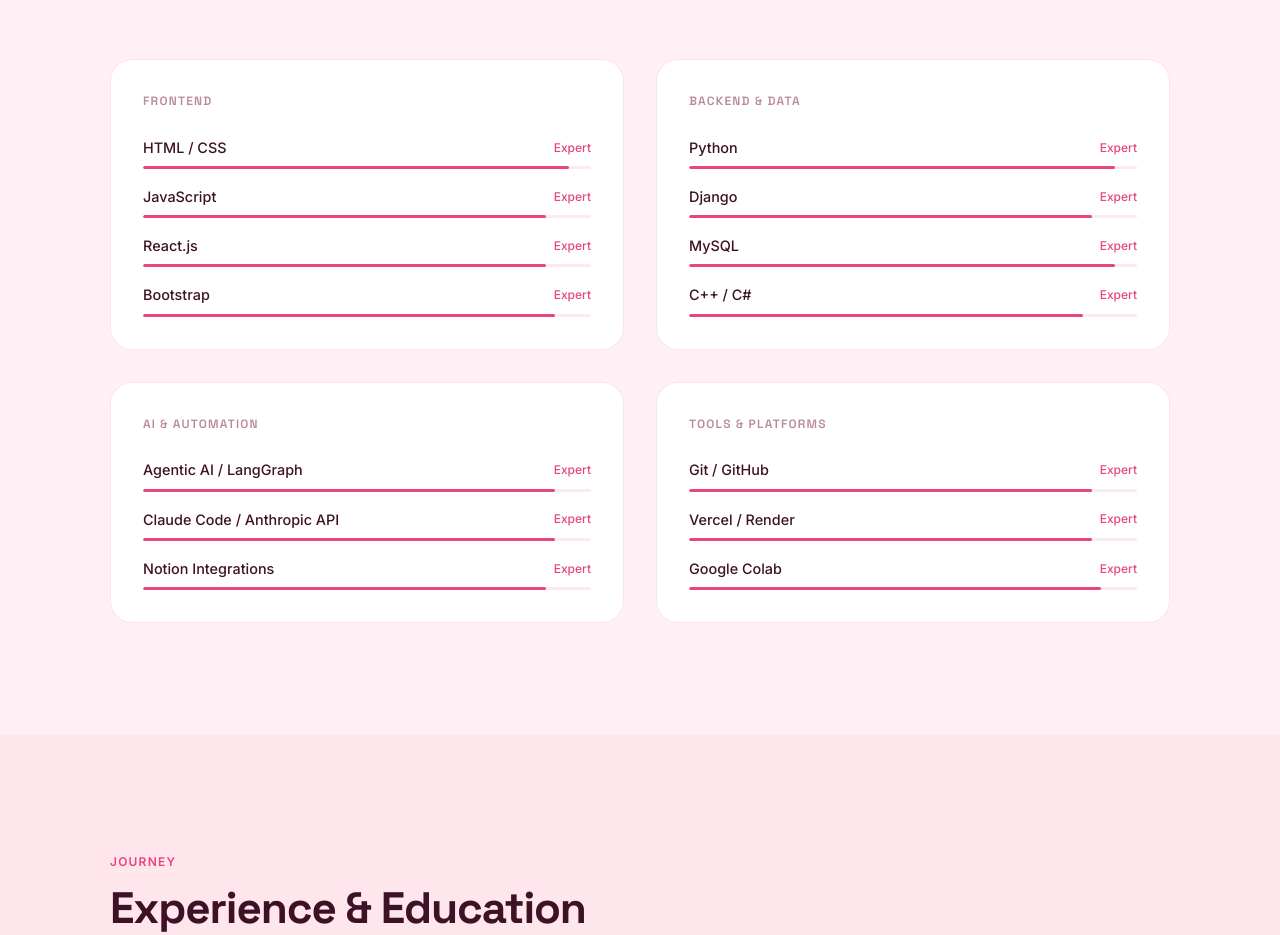
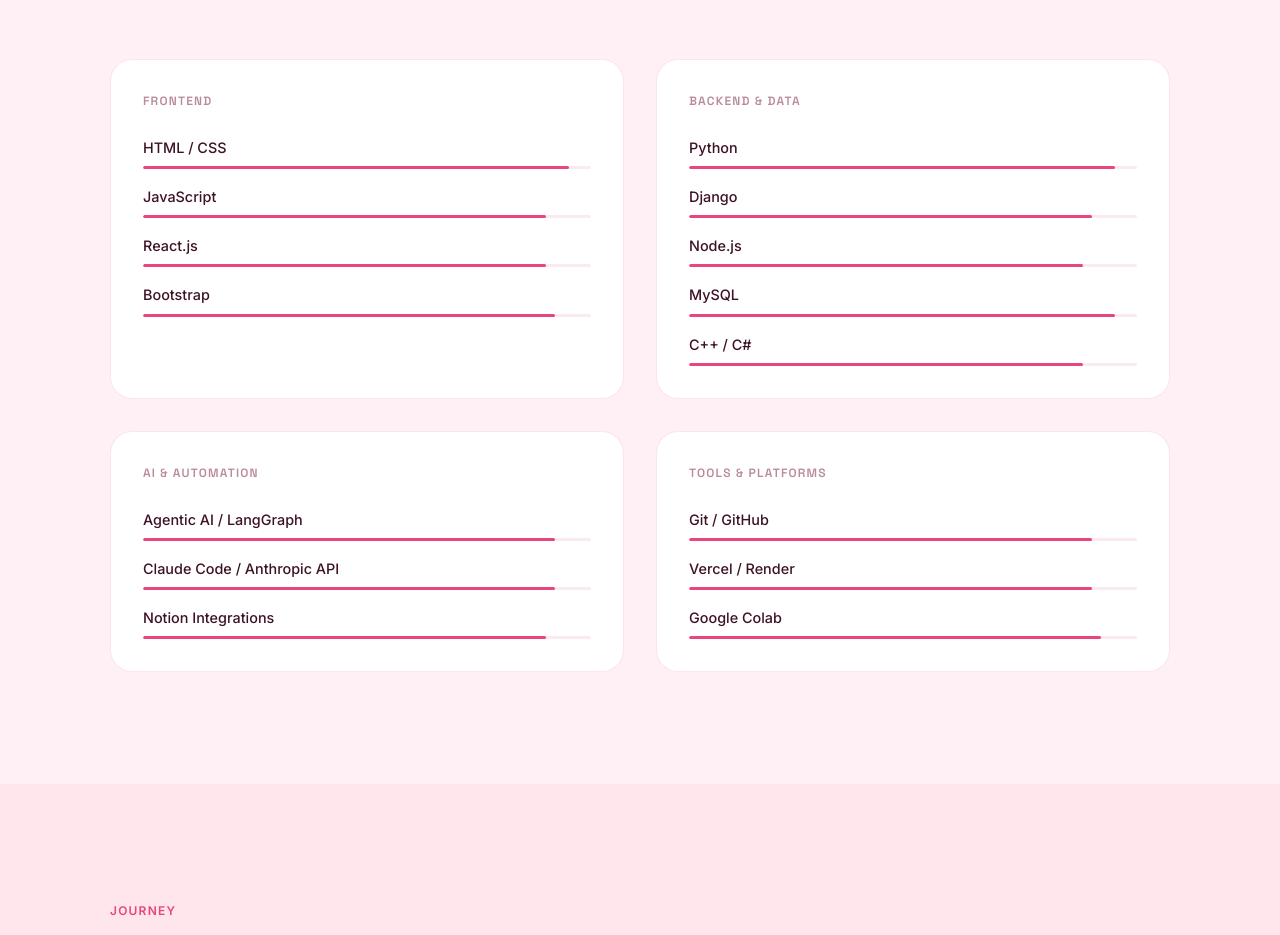
Before and after one commit to Nolitha5/FlorahSibiya, a React (Vite) app: page / in a window 1280 px wide. Shown: the part 2181-3116 px from the top of the page. Built offline with nearby package versions, Linux system fonts and the light colour scheme.

Commit message:
Remove Expert labels, add Node.js to backend skills

```diff
--- a/src/data/skills.js
+++ b/src/data/skills.js
@@ -3,38 +3,39 @@
     id: 'frontend',
     title: 'Frontend',
     skills: [
-      { name: 'HTML / CSS', level: 'Expert', value: 95 },
-      { name: 'JavaScript', level: 'Expert', value: 90 },
-      { name: 'React.js', level: 'Expert', value: 90 },
-      { name: 'Bootstrap', level: 'Expert', value: 92 },
+      { name: 'HTML / CSS', value: 95 },
+      { name: 'JavaScript', value: 90 },
+      { name: 'React.js', value: 90 },
+      { name: 'Bootstrap', value: 92 },
     ],
   },
   {
     id: 'backend',
     title: 'Backend & Data',
     skills: [
-      { name: 'Python', level: 'Expert', value: 95 },
-      { name: 'Django', level: 'Expert', value: 90 },
-      { name: 'MySQL', level: 'Expert', value: 95 },
-      { name: 'C++ / C#', level: 'Expert', value: 88 },
+      { name: 'Python', value: 95 },
+      { name: 'Django', value: 90 },
+      { name: 'Node.js', value: 88 },
+      { name: 'MySQL', value: 95 },
+      { name: 'C++ / C#', value: 88 },
     ],
   },
   {
     id: 'ai-automation',
     title: 'AI & Automation',
     skills: [
-      { name: 'Agentic AI / LangGraph', level: 'Expert', value: 92 },
-      { name: 'Claude Code / Anthropic API', level: 'Expert', value: 92 },
-      { name: 'Notion Integrations', level: 'Expert', value: 90 },
+      { name: 'Agentic AI / LangGraph', value: 92 },
+      { name: 'Claude Code / Anthropic API', value: 92 },
+      { name: 'Notion Integrations', value: 90 },
     ],
   },
   {
     id: 'tools',
     title: 'Tools & Platforms',
     skills: [
-      { name: 'Git / GitHub', level: 'Expert', value: 90 },
-      { name: 'Vercel / Render', level: 'Expert', value: 90 },
-      { name: 'Google Colab', level: 'Expert', value: 92 },
+      { name: 'Git / GitHub', value: 90 },
+      { name: 'Vercel / Render', value: 90 },
+      { name: 'Google Colab', value: 92 },
     ],
   },
 ]
```
